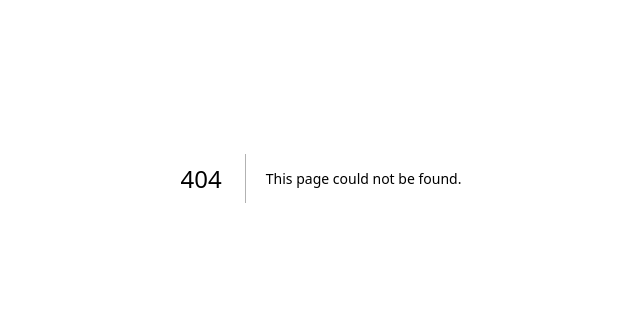
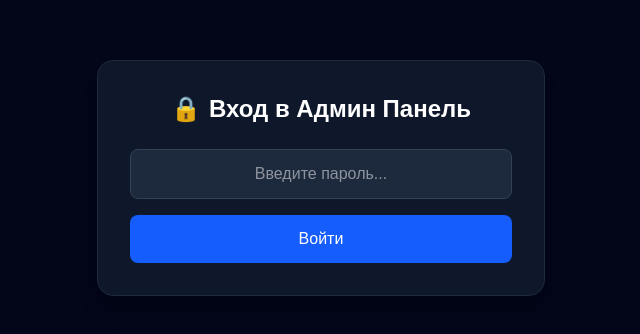
Before and after one commit to TrillionaireViier/taplink_clone, a Next.js app: page /admin/login in a window 1280 px wide. Before the commit this address had no page. Shown: the part 222-556 px from the top of the page, without its empty margins (319-959 px from the left). Built offline with nearby package versions, Linux system fonts and the light colour scheme.

Commit message:
Add authentication for admin panel

```diff
--- a/src/app/admin/actions.ts
+++ b/src/app/admin/actions.ts
@@ -2,8 +2,18 @@
 
 import prisma from '@/lib/prisma'
 import { revalidatePath } from 'next/cache'
+import { cookies } from 'next/headers'
+
+function requireAuth() {
+  const token = cookies().get('admin_token')
+  if (!token || token.value !== 'authenticated') {
+    throw new Error('Не авторизован')
+  }
+}
 
 export async function addLink(formData: FormData) {
+  requireAuth()
+
   const title = formData.get('title') as string
   const url = formData.get('url') as string
   const pageIdStr = formData.get('pageId') as string
@@ -33,6 +43,7 @@ export async function addLink(formData: FormData) {
 }
 
 export async function updateLink(id: number, formData: FormData) {
+  requireAuth()
   const title = formData.get('title') as string
   const url = formData.get('url') as string
 
@@ -47,6 +58,7 @@ export async function updateLink(id: number, formData: FormData) {
 }
 
 export async function deleteLink(id: number) {
+  requireAuth()
   await prisma.link.delete({
     where: { id }
   })
@@ -55,6 +67,7 @@ export async function deleteLink(id: number) {
 }
 
 export async function addPage(formData: FormData) {
+  requireAuth()
   const title = formData.get('title') as string
   const slug = formData.get('slug') as string
 
@@ -71,6 +84,7 @@ export async function addPage(formData: FormData) {
 }
 
 export async function deletePage(id: number) {
+  requireAuth()
   await prisma.page.delete({
     where: { id }
   })
--- /dev/null
+++ b/src/app/admin/login/actions.ts
@@ -0,0 +1,26 @@
+'use server'
+
+import { cookies } from 'next/headers'
+import { redirect } from 'next/navigation'
+
+export async function login(formData: FormData) {
+  const password = formData.get('password') as string
+  const validPassword = process.env.ADMIN_PASSWORD || '123456'
+
+  if (password === validPassword) {
+    cookies().set('admin_token', 'authenticated', {
+      httpOnly: true,
+      secure: process.env.NODE_ENV === 'production',
+      sameSite: 'strict',
+      maxAge: 60 * 60 * 24 * 7 // 1 week
+    })
+    redirect('/admin')
+  } else {
+    return { error: 'Неправильный пароль' }
+  }
+}
+
+export async function logout() {
+  cookies().delete('admin_token')
+  redirect('/admin/login')
+}
--- /dev/null
+++ b/src/app/admin/login/page.tsx
@@ -0,0 +1,56 @@
+'use client'
+
+import { useState } from 'react'
+import { login } from './actions'
+
+export default function LoginPage() {
+  const [error, setError] = useState<string | null>(null)
+  const [isPending, setIsPending] = useState(false)
+
+  const handleSubmit = async (e: React.FormEvent<HTMLFormElement>) => {
+    e.preventDefault()
+    setIsPending(true)
+    setError(null)
+
+    const formData = new FormData(e.currentTarget)
+    const result = await login(formData)
+
+    if (result?.error) {
+      setError(result.error)
+      setIsPending(false)
+    }
+  }
+
+  return (
+    <div className="min-h-screen bg-slate-950 text-white flex items-center justify-center p-4">
+      <div className="max-w-md w-full bg-slate-900 rounded-2xl border border-slate-800 p-8 shadow-xl">
+        <h1 className="text-2xl font-bold mb-6 flex items-center gap-2 justify-center">
+          <span>🔒</span> Вход в Админ Панель
+        </h1>
+
+        {error && (
+          <div className="bg-red-500/10 text-red-400 p-3 rounded-lg mb-6 border border-red-500/20 text-sm text-center">
+            {error}
+          </div>
+        )}
+
+        <form onSubmit={handleSubmit} className="flex flex-col gap-4">
+          <input
+            name="password"
+            type="password"
+            placeholder="Введите пароль..."
+            required
+            className="w-full bg-slate-800 border border-slate-700 rounded-lg px-4 py-3 focus:outline-none focus:border-blue-500 text-center"
+          />
+          <button
+            type="submit"
+            disabled={isPending}
+            className="w-full bg-blue-600 hover:bg-blue-500 disabled:opacity-50 px-6 py-3 rounded-lg font-medium transition-colors"
+          >
+            {isPending ? 'Проверка...' : 'Войти'}
+          </button>
+        </form>
+      </div>
+    </div>
+  )
+}
--- a/src/app/admin/page.tsx
+++ b/src/app/admin/page.tsx
@@ -1,10 +1,20 @@
 import prisma from '@/lib/prisma'
 import { addLink, updateLink, deleteLink, addPage, deletePage } from './actions'
+import { logout } from './login/actions'
+import { cookies } from 'next/headers'
+import { redirect } from 'next/navigation'
 import Link from 'next/link'
 
 export const dynamic = 'force-dynamic'
 
 export default async function AdminPage() {
+  const cookieStore = cookies()
+  const token = cookieStore.get('admin_token')
+
+  if (!token || token.value !== 'authenticated') {
+    redirect('/admin/login')
+  }
+
   const pages = await prisma.page.findMany({
     orderBy: { createdAt: 'asc' },
     include: { links: { orderBy: { order: 'asc' } } }
@@ -24,7 +34,12 @@ export default async function AdminPage() {
             <h1 className="text-3xl font-bold flex items-center gap-2">
               <span>⚙️</span> Админ Панель
             </h1>
-            <Link href="/" className="text-blue-400 hover:text-blue-300">На главную</Link>
+            <div className="flex gap-4 items-center">
+              <Link href="/" className="text-blue-400 hover:text-blue-300">На главную</Link>
+              <form action={logout}>
+                <button type="submit" className="text-red-400 hover:text-red-300 bg-red-400/10 px-3 py-1.5 rounded-lg border border-red-400/20 text-sm font-medium">Выйти</button>
+              </form>
+            </div>
           </div>
 
           <div className="mb-12">
```
